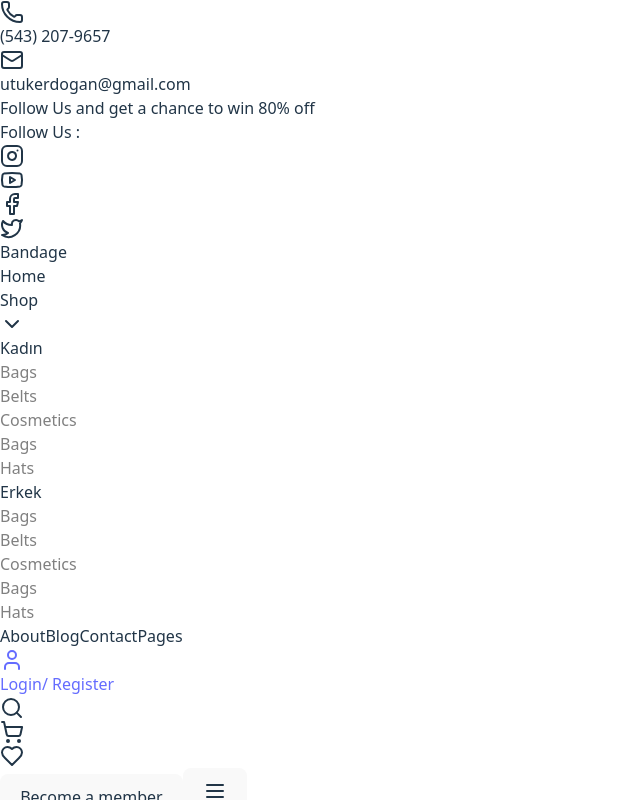
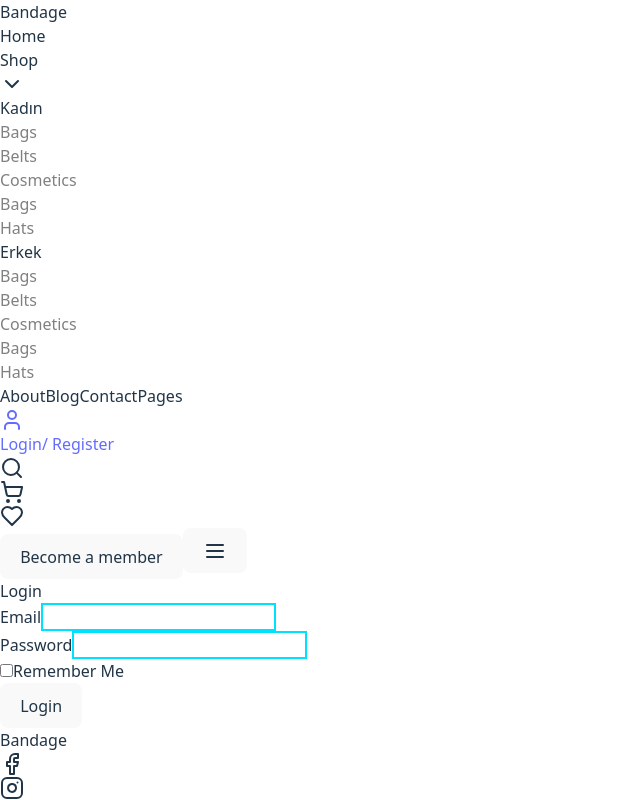
Before and after one commit to utkerdogan/e-commerce, a React (Vite) app in the folder utk-ecomm/: page /login in a window 1280 px wide. Shown: the top 800 px of the page, without its empty margins (0-640 px from the left). Built offline with nearby package versions, Linux system fonts and the light colour scheme.

Commit message:
T10: Login Form done. Fixes #19

```diff
--- a/utk-ecomm/package.json
+++ b/utk-ecomm/package.json
@@ -18,9 +18,11 @@
     "bootstrap": "^5.3.5",
     "logger": "^0.0.1",
     "lucide-react": "^0.487.0",
+    "md5": "^2.3.0",
     "react": "^19.0.0",
     "react-bootstrap": "^2.10.9",
     "react-dom": "^19.0.0",
+    "react-gravatar": "^2.6.3",
     "react-hook-form": "^7.56.1",
     "react-redux": "^9.2.0",
     "react-router": "^5.3.4",
--- a/utk-ecomm/src/App.css
+++ b/utk-ecomm/src/App.css
@@ -19,3 +19,14 @@
     background: white;
     border: 2px solid rgb(0, 225, 255);
 }
+
+.logg-in-form{
+    display: flex;
+    flex-direction: column;
+    gap: 3px;
+}
+
+.log-in-form input,select{
+    background: white;
+    border: 2px solid rgb(0, 225, 255);
+}
--- a/utk-ecomm/src/App.jsx
+++ b/utk-ecomm/src/App.jsx
@@ -8,6 +8,8 @@ import { AboutUs } from './pages/AboutUs'
 import { Team } from './pages/Team'
 import { ProductDetail } from './pages/ProductDetail'
 import { SignUp } from './pages/SignUp'
+import { Login } from './pages/Login'
+import { ToastContainer } from 'react-toastify'
 
 function App() {
 
@@ -22,8 +24,10 @@ function App() {
           <Route path="/about-us" component={AboutUs} />
           <Route path="/team" component={Team} />
           <Route path="/signup" component={SignUp} />
+          <Route path="/login" component={Login} />
           <Route path="/product/:id" component={ProductDetail} />
         </Switch>
+        <ToastContainer />
       </Layout>
     </Router>
   )
--- a/utk-ecomm/src/components/Header.jsx
+++ b/utk-ecomm/src/components/Header.jsx
@@ -1,22 +1,35 @@
-import React, { useState } from "react";
+import React, { useEffect, useState } from "react";
 import { ChevronDown, Facebook, Heart, Instagram, Mail, Menu, Phone, Search, ShoppingCart, Twitter, User, X, Youtube } from "lucide-react";
 import { useHistory, useLocation } from "react-router-dom";
+import { useSelector, useDispatch } from "react-redux";
+import { setUser } from "../store/actions/clientActions";
+import Gravatar from 'react-gravatar';
 
 export function Header() {
     const [menuOpen, setMenuOpen] = useState(false);
     const toggleMenu = () => setMenuOpen(!menuOpen);
 
     const history = useHistory();
+
     const location = useLocation();
     const pathname = location.pathname;
+    const dispatch = useDispatch();
 
-    const noTopBarPages = ["/about-us", "/contact", "/team", "/signup"];
+    const user = useSelector((state) => state.client.user);
+
+    const noTopBarPages = ["/about-us", "/contact", "/team", "/signup", "/login"];
     const noBecomeMemberPages = ["/", "/shop"];
-    const noRegisterPages = ["/about-us", "/team", "/contact","/signup"];
+    const noRegisterPages = ["/about-us", "/team", "/contact"];
 
     const hideTopBar = noTopBarPages.includes(pathname);
     const hideBecomeMember = noBecomeMemberPages.includes(pathname) || pathname.startsWith("/product/");
     const hideRegister = noRegisterPages.includes(pathname);
+
+    const handleLogout = () => {
+        dispatch(setUser(null));
+        localStorage.removeItem('token');
+        history.push('/login');
+    };
 
     return (
         <div className="w-full">
@@ -54,7 +67,6 @@ export function Header() {
                         <span className="flex cursor-pointer" onClick={() => history.push("/shop")}>
                             Shop <ChevronDown />
                         </span>
-
                         <div className="absolute w-64 bg-white opacity-0 mt-8 group-hover:opacity-100 invisible group-hover:visible  duration-300 z-10">
                             <div className="grid grid-cols-2 p-4">
                                 <div>
@@ -81,7 +93,7 @@ export function Header() {
                         </div>
                     </div>
                     <span className="cursor-pointer" onClick={() => history.push("/about-us")}>About</span>
-                    <span href="#">Blog</span>
+                    <span className="cursor-pointer">Blog</span>
                     <span className="cursor-pointer" onClick={() => history.push("/contact")}>Contact</span>
                     <span className="cursor-pointer" onClick={() => history.push("/team")}>Pages</span>
                 </nav>
@@ -89,13 +101,20 @@ export function Header() {
                 <div className="flex items-center gap-4 md:text-blue-600">
                     {!hideRegister && (
                         <>
+                            {user && user.name ? (
+                                <div className="flex items-center gap-2">
+                                    {user?.email && <Gravatar email={user.email.trim()} size={30} className="rounded-full" />}
+                                    <span>{user?.name || "User"}</span>
+                                    <a onClick={handleLogout} className="text-red-500 cursor-pointer">Logout</a>
+                                </div>
+
+
+                            ) : (
+                                <>
                                     <a onClick={() => history.push("/login")} className="hidden md:flex cursor-pointer"><User className=" hidden md:block text-xs"/>Login</a>
+                                    <a onClick={() => history.push("/signup")} className="hidden md:flex cursor-pointer">/ Register</a>
                                 </>
                             )}
-
-                    {!hideRegister && (
-                        <>
-                            <a onClick={() => history.push("/signup")} className="hidden md:flex cursor-pointer" >/ Register</a>
                             <Search />
                             <ShoppingCart />
                             <Heart />
--- /dev/null
+++ b/utk-ecomm/src/pages/Login.jsx
@@ -0,0 +1,55 @@
+import React from 'react';
+import { useForm } from 'react-hook-form';
+import { useDispatch } from 'react-redux';
+import { useHistory } from 'react-router-dom';
+import { loginUserThunk } from '../store/actions/clientActions';
+import { toast } from 'react-toastify';
+
+export const Login = () => {
+    const { register, handleSubmit, formState: { errors, isSubmitting } } = useForm();
+    const dispatch = useDispatch();
+    const history = useHistory();
+
+    const onSubmit = async (data) => {
+        console.log(data);
+        try {
+            await dispatch(loginUserThunk({ email: data.email, password: data.password }, data.remember));
+            toast.success('Login successful!');
+            history.push('/');
+        } catch (errorMessage) {
+            toast.error(errorMessage);
+        }
+    };
+
+    return (
+        <div className="flex w-screen md:w-auto justify-center items-center bg-cyan-100 p-48">
+            <form onSubmit={handleSubmit(onSubmit)} className="flex flex-col gap-4 p-8 bg-white rounded-xl shadow-md text-black w-96">
+                <h2 className="text-xl font-bold text-center">Login</h2>
+
+                <div className="flex flex-col log-in-form">
+                    <label>Email</label>
+                    <input {...register("email", { required: "Email is required", pattern: /^\S+@\S+$/i })} />
+                    {errors.email && <p className="text-red-500">{errors.email.message}</p>}
+                </div>
+
+                <div className="flex flex-col log-in-form">
+                    <label>Password</label>
+                    <input type="password" {...register("password", { required: "Password is required" })} />
+                </div>
+
+                <div className="flex items-center gap-2">
+                    <input type="checkbox" {...register("remember")} />
+                    <label>Remember Me</label>
+                </div>
+
+                <button
+                    type="submit"
+                    disabled={isSubmitting}
+                    className="bg-blue-600 text-white py-2 rounded hover:bg-blue-700 transition"
+                    >
+                    {isSubmitting ? "Logging in..." : "Login"}
+                </button>
+            </form>
+        </div>
+    );
+};
--- a/utk-ecomm/src/pages/SignUp.jsx
+++ b/utk-ecomm/src/pages/SignUp.jsx
@@ -1,25 +1,27 @@
 import React, { useEffect, useState } from 'react';
 import { useForm } from 'react-hook-form';
 import { useHistory } from 'react-router-dom';
+import { useDispatch, useSelector } from 'react-redux';
+
+import { fetchRoles } from '../store/actions/clientActions';
 import { axiosInstance } from '../api/axiosInstance';
 
+export const SignUp = () => {
 
-export const SignUp = () => {
+    const dispatch = useDispatch();
     const { register, handleSubmit, watch, setValue, formState: { errors, isSubmitting } } = useForm();
-    const [roles, setRoles] = useState([]);
+    const roles = useSelector((state) => state.client.roles); // ⬅️ redux'tan alıyoruz
     const [selectedRole, setSelectedRole] = useState('3');
     const history = useHistory();
 
 useEffect(() => {
-        axiosInstance.get('/roles').then(res => {
-        setRoles(res.data);
+    dispatch(fetchRoles());
     setSelectedRole('3');
     setValue('role_id', 3);
-        });
-    }, [setValue]);
+}, [dispatch, setValue]);
 
 const onSubmit = async (data) => {
-        console.log(data)
+    console.log(data);
     try {
         delete data.confirmPassword;
     if (selectedRole !== '2') {
@@ -27,9 +29,9 @@ export const SignUp = () => {
     }
 
     await axiosInstance.post('/signup', data);
-        alert('You need to click link in email to activate your account!');
+        alert('You need to click the link in your email to activate your account!');
         history.push('/');
-        } catch {
+    } catch (errors) {
         alert(errors.response?.data?.message || 'An error occurred.');
     }
 };
@@ -38,6 +40,7 @@ export const SignUp = () => {
         <div className='bg-cyan-100 flex w-screen md:w-auto'>
             <form onSubmit={handleSubmit(onSubmit)} className="flex flex-col gap-4 my-20 p-8 mx-auto space-y-2 bg-white rounded-xl shadow-md text-black">
                 <h2 className="text-xl font-bold text-center p-3">Sign Up</h2>
+
                 {/* Name */}
                 <div className='sign-up-form'>
                 <label>Name:</label>
@@ -88,7 +91,7 @@ export const SignUp = () => {
                 </select>
                 </div>
 
-                {/* Store Fields (If role is 'store') */}
+                {/* Store Fields */}
                 {selectedRole === '2' && (
                 <div className="border p-2 rounded-md">
                     <h3 className="font-medium mb-2">Store Info</h3>
@@ -131,7 +134,7 @@ export const SignUp = () => {
                 </div>
                 )}
 
-                {/* Submit Button */}
+                {/* Submit */}
                 <button
                     type="submit"
                     disabled={isSubmitting}
--- a/utk-ecomm/src/store/actions/clientActions.jsx
+++ b/utk-ecomm/src/store/actions/clientActions.jsx
@@ -1,3 +1,5 @@
+import { axiosInstance } from '../../api/axiosInstance';
+
 export const SET_USER = 'SET_USER';
 export const SET_ROLES = 'SET_ROLES';
 export const SET_THEME = 'SET_THEME';
@@ -39,3 +41,28 @@ export const fetchRoles = () => {
         }
     };
 };
+
+
+export const loginUserThunk = (loginData, rememberMe) => async (dispatch) => {
+    try {
+        const res = await axiosInstance.post('/login', loginData);
+        const { token, name, email, role_id } = res.data;
+
+        const user = {
+            name,
+            email,
+            role_id,
+        };
+
+        dispatch(setUser(user));
+
+        if (rememberMe) {
+            localStorage.setItem('token', token);
+        }
+
+        return Promise.resolve();
+    } catch (error) {
+        const errorMsg = error.response?.data?.message || "Login failed!";
+        return Promise.reject(errorMsg);
+    }
+};
--- a/utk-ecomm/src/store/store.jsx
+++ b/utk-ecomm/src/store/store.jsx
@@ -12,10 +12,11 @@ const rootReducer = combineReducers({
     product: productReducer,
     shoppingCart: shoppingCartReducer,
 });
-
+const composeEnhancers = window.__REDUX_DEVTOOLS_EXTENSION_COMPOSE__ || compose;
 const store = createStore(
     rootReducer,
-    applyMiddleware(thunk, logger)
+    composeEnhancers(applyMiddleware(thunk, logger))
+
 );
 
 export default store;
```
Also changed, not shown: 1 other file (tests, documents, lock files or other folders). Lines whose indentation alone changed are shown as unchanged.
